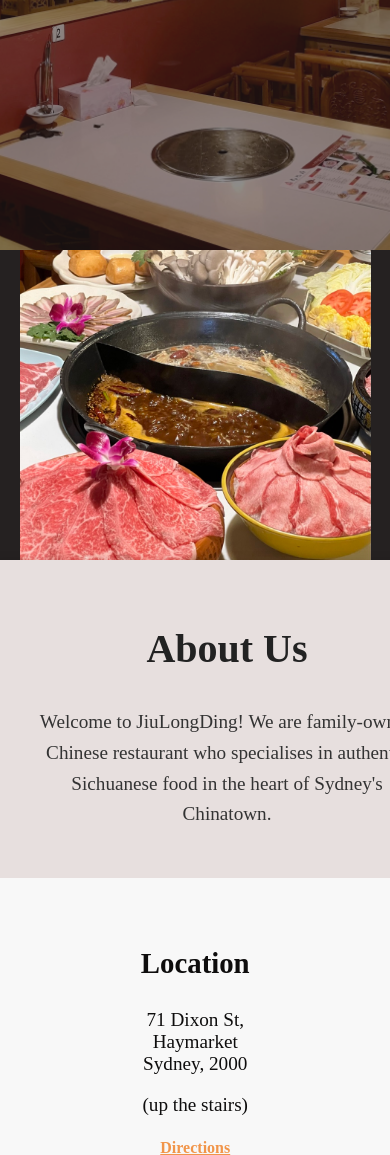
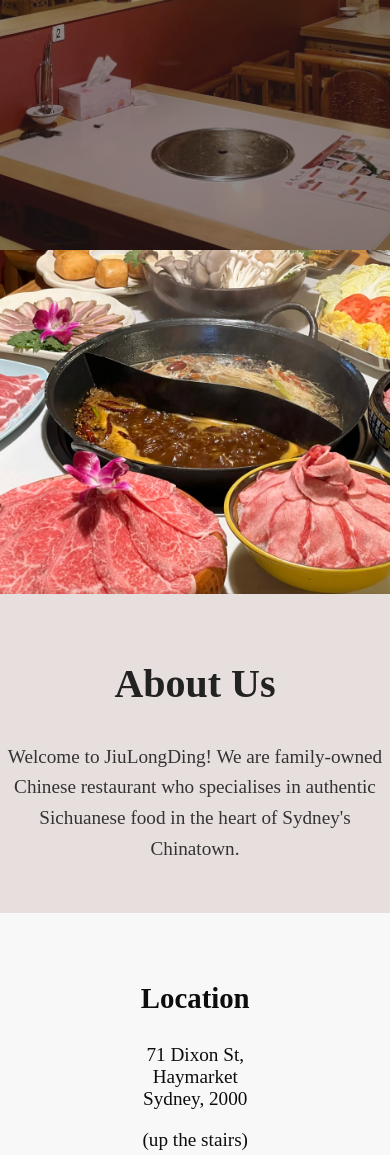
Before and after one commit to krystalduan/jiulongding, a Flask app: page / in a window 390 px wide. Shown: the part 425-1580 px from the top of the page. Run offline with Flask 3, Linux system fonts and the light colour scheme; some web fonts are replaced.

Commit message:
styles.css

```diff
--- a/static/css/styles.css
+++ b/static/css/styles.css
@@ -745,10 +745,10 @@ header h1 {
 
 @media (max-width: 768px) {
 
-    /* .home {
-        height: 100vh;
+    .home {
+        height: 80vh;
     }
-     */
+
     .content {
         padding-left: 5%;
         padding-right: 5%;
@@ -797,17 +797,20 @@ header h1 {
     /* Stack about section */
     .about-us {
         flex-direction: column;
+        align-items: center;
         height: auto;
+
     }
 
     .about-photo,
     .about-text {
         flex: 1;
         width: 100%;
+        /* display:none; */
     }
 
     .about-photo img {
-        width: 90%;
+        width: 100%;
         height: auto;
     }
 
```
